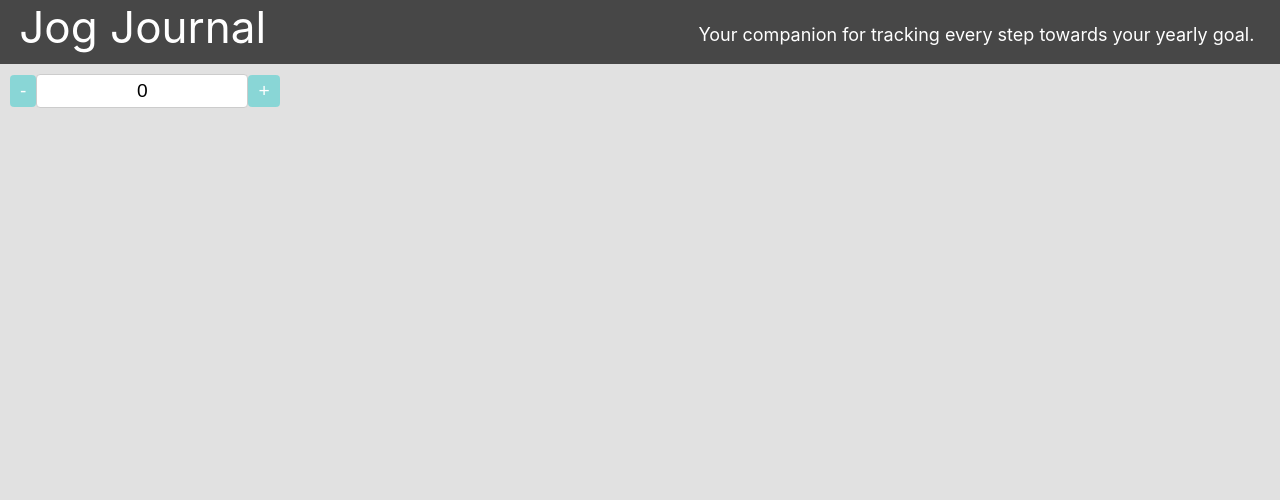
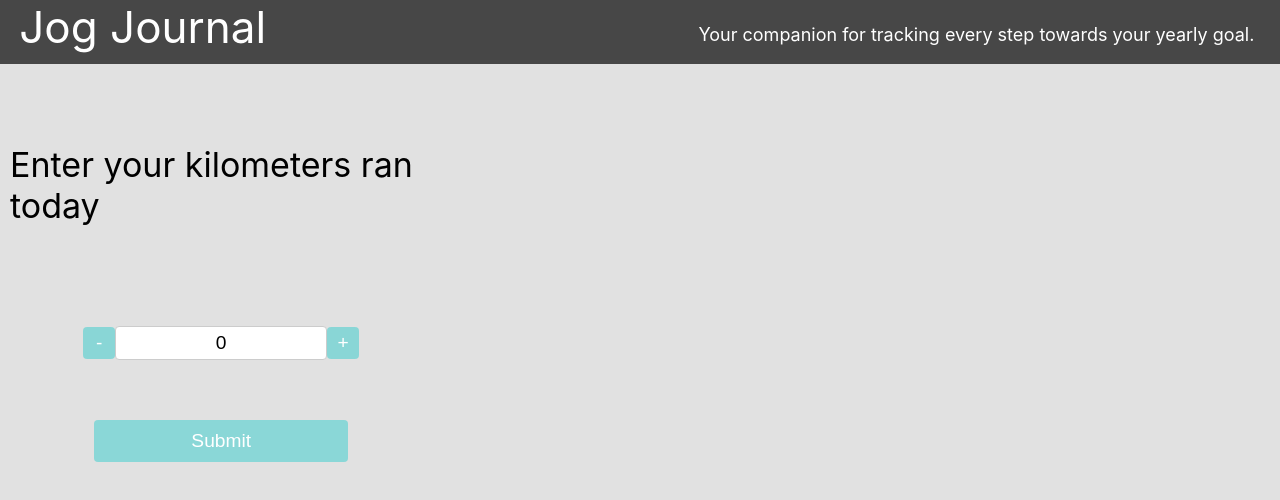
Before and after one commit to HaydenMCD/jog-journal, a React (Create React App) app: page / in a window 1280 px wide. Shown: the top 500 px of the page. Built offline with nearby package versions, Linux system fonts and the light colour scheme.

Commit message:
Added submit button. Wrapped the input in a form. Added basic css. Added title for kilometer input section

```diff
--- a/src/components/KilometerInput.js
+++ b/src/components/KilometerInput.js
@@ -7,9 +7,15 @@ const KilometerInput = () => {
   const increase = () => setCount(count + 1);
   const decrease = () => setCount(count - 1);
 
+  const handleSubmit = () => {
+    window.location.reload(false);
+  };
+
   return (
     <div className="kilometerContainer">
-      <button className="decreaseButton" onClick={decrease}>
+        <p className="inputTitle">Enter your kilometers ran today</p>
+      <form className="counterForm" onSubmit={handleSubmit}>
+        <button className="decreaseButton" type="button" onClick={decrease}>
           -
         </button>
         <input
@@ -17,10 +23,14 @@ const KilometerInput = () => {
           value={count}
           readOnly
           className="counterInput"
-        aria-label="NumberInput"
+          aria-label="numberInput"
         />
-      <button className="increaseButton" onClick={increase}>
+        <button className="increaseButton" type="button" onClick={increase}>
           +
+        </button>
+      </form>
+      <button className="submitButton" onClick={handleSubmit}>
+        Submit
       </button>
     </div>
   );
--- a/src/css/KilometerInput.css
+++ b/src/css/KilometerInput.css
@@ -1,6 +1,18 @@
 .kilometerContainer {
   width: 33%;
   padding: 10px;
+  display: flex;
+  flex-direction: column;
+  align-items: center;
+  justify-content: center;
+  padding-top: 10vh;
+  gap: 50px;
+}
+
+.inputTitle {
+    font-size: 34px;
+    margin: 0;
+    padding-bottom: 50px;
 }
 
 .counterInput {
@@ -20,8 +32,21 @@ button {
   border-radius: 4px;
   background-color: #00c7c763;
   color: white;
+  min-width: 32px;
+  height: 100%
 }
 
 button:active {
-  background-color: #0056b3;
+  background-color: #00bebea9;
 }
+
+.submitButton {
+  margin-top: 10px;
+  background-color: #00c7c763;
+  width: 60%;
+  padding: 10px;
+}
+
+.submitButton:active {
+  background-color: #00bebea9;
+}
```
Lines whose indentation alone changed are shown as unchanged.
